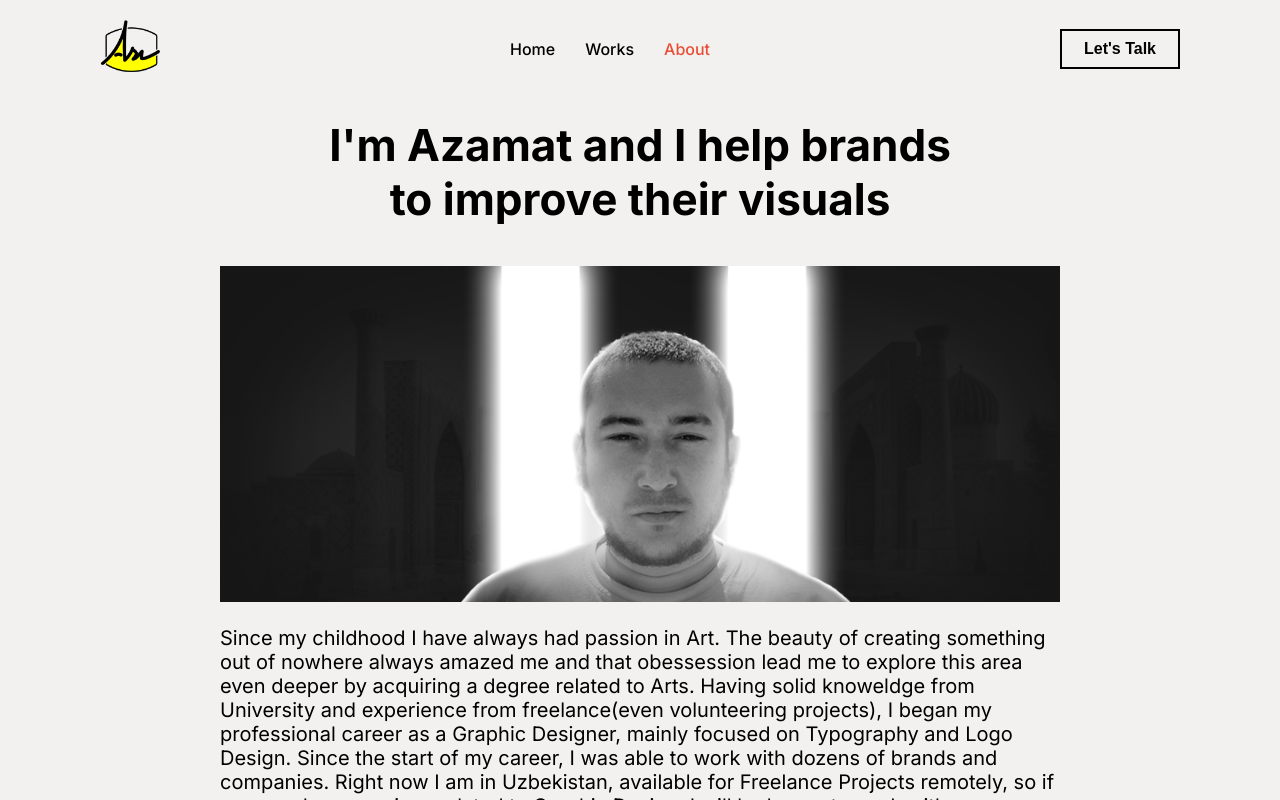
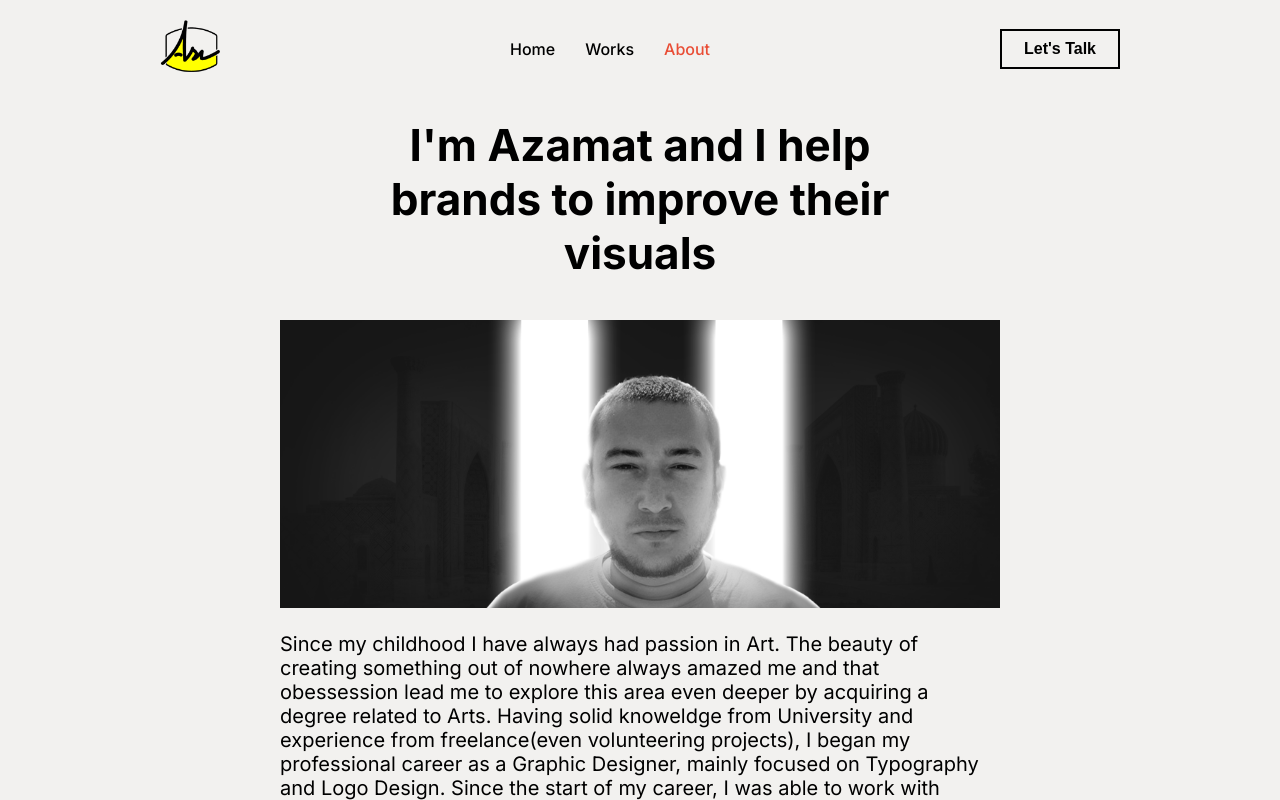
Before and after one commit to shvkhzod/azur, a Next.js app: page /about in a window 1280 px wide. Shown: the top 800 px of the page. Built offline with nearby package versions, Linux system fonts and the light colour scheme.

Commit message:
about page alignment

```diff
--- a/styles/AboutWrapper.js
+++ b/styles/AboutWrapper.js
@@ -275,7 +275,7 @@ export const AboutWrapper = styled.div`
 
     //desktop
     @media only screen and (min-width: 1000px) {
-        padding: 20px 100px;
+        padding: 20px 160px;
 
         .aboutContent {
             padding: 0px 120px;
@@ -292,7 +292,7 @@ export const AboutWrapper = styled.div`
             display: flex;
             justify-content: center;
             .aboutMePic {
-                width: 1000px;
+                width: 1100px;
             }
         }
 
```
